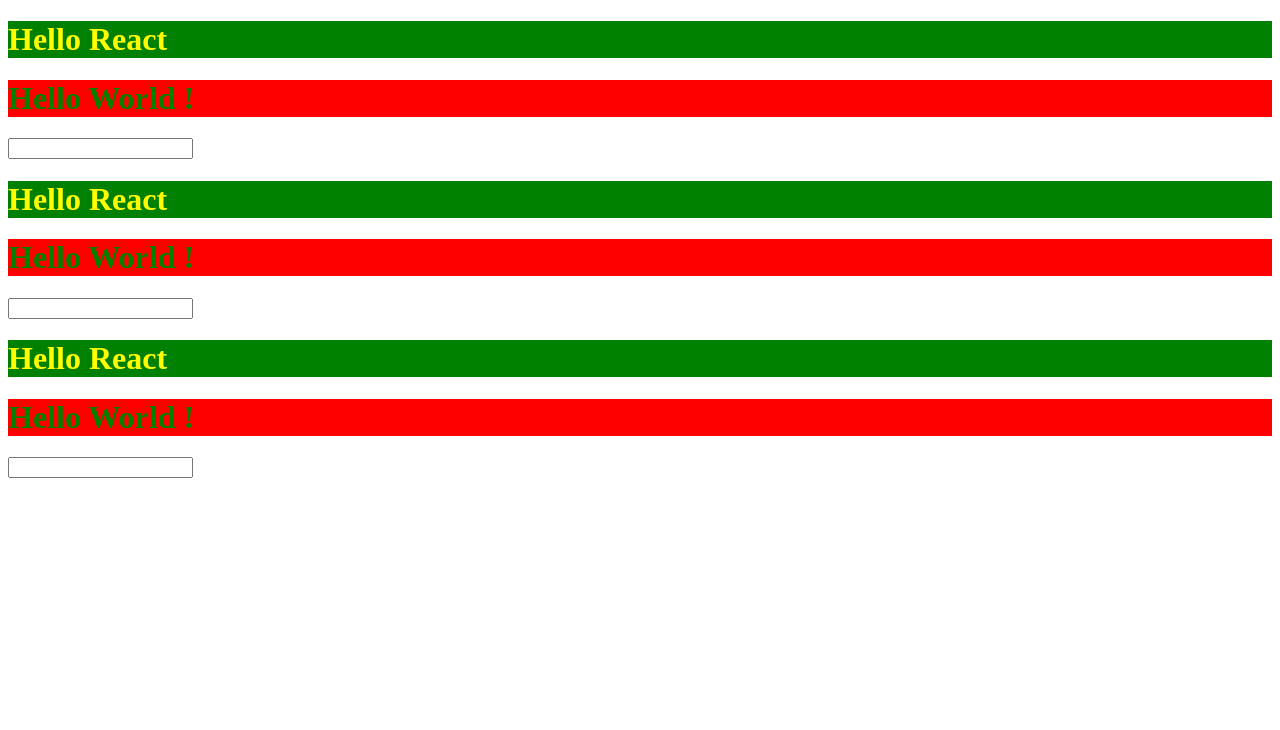
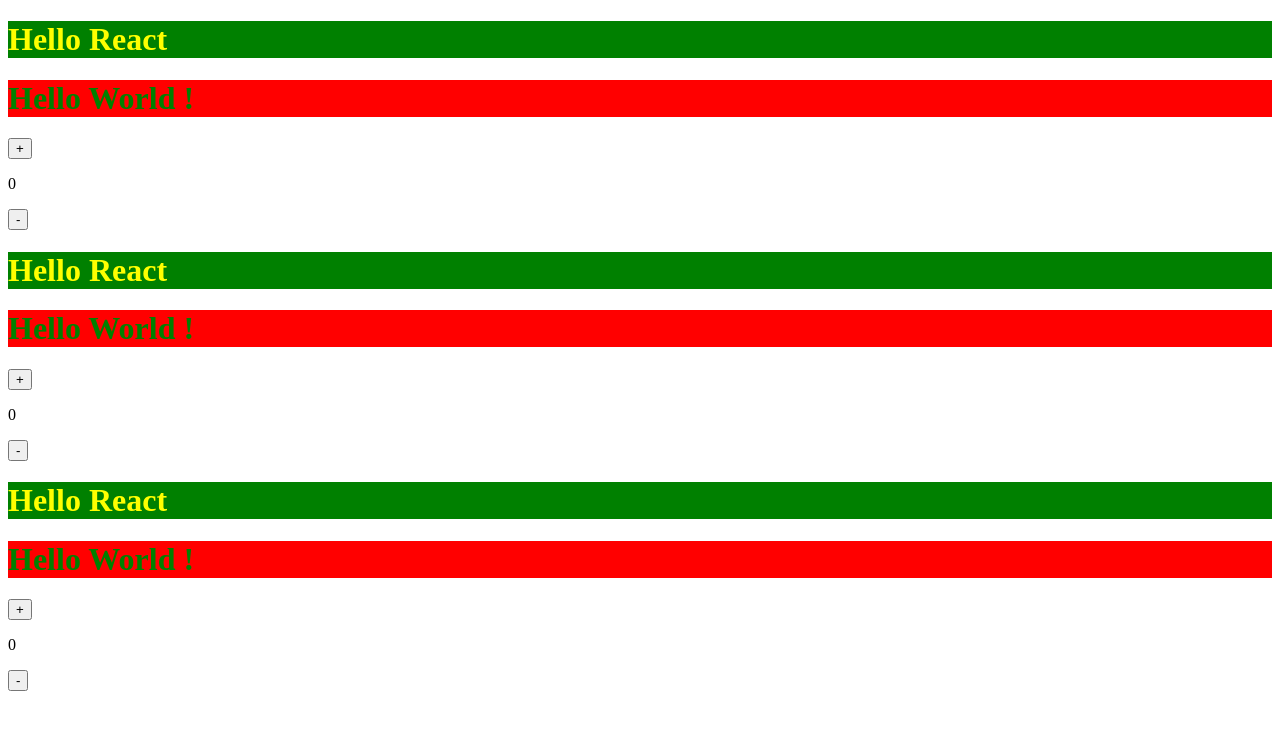
Before and after one commit to mirza450/Mirza_nordic, a React app: page / in a window 1280 px wide. Shown: the top 730 px of the page. Built offline with nearby package versions, Linux system fonts and the light colour scheme.

Commit message:
button adding

```diff
--- a/src/app.js
+++ /dev/null
@@ -1,3 +0,0 @@
- export function counter(){
-    return "hello";
- }
--- /dev/null
+++ b/src/app.jsx
@@ -0,0 +1,33 @@
+import React from 'react';
+
+const red1="red";
+const yellow1="yellow";
+const blue1 ="green";
+let counter=0;
+function App(){
+    return (
+    <>
+    <div>
+    <h1
+    style={{
+        backgroundColor:blue1,
+        color:yellow1,
+    }} >Hello React </h1>
+    <h1
+    style={{
+        backgroundColor:red1,
+        color:blue1
+    }}>Hello World !</h1>
+    </div>
+    <div>
+        <button type='button' onClick={()=>{counter=counter+1;
+        console.log(counter)}}>+</button>
+        <p >{counter}</p>
+        <button type='button' onClick={()=>{counter=counter-1;
+        console.log(counter)}} > - </button>
+    </div>
+    </>
+    );
+}
+
+export default App;
--- a/src/index.jsx
+++ b/src/index.jsx
@@ -1,34 +1,12 @@
-import React, { Fragment } from 'react';
+import React from 'react';
 import { createRoot } from 'react-dom/client';
-const red1="red";
-const yellow1="yellow";
-const blue1 ="green";
-function App(){
-    return (
-    <Fragment>
-    <div>
-    <h1
-    style={{
-        backgroundColor:blue1,
-        color:yellow1,
-    }} >Hello React </h1>
-    <h1
-    style={{
-        backgroundColor:red1,
-        color:blue1
-    }}>Hello World !</h1>
-    </div>
-    <div>
-    <input type="text"/>
-    </div>
-    </Fragment>
-    );
-}
+import App from './app';
+
 
 const container = document.getElementById('root');
 const root = createRoot(container); // createRoot(container!) if you use TypeScript
 root.render(<>
-<App />
-<App />
-<App />
+<App name="Mirza" />
+<App name="Virat" />
+<App name="Alam"/>
 </>);
--- a/webpack.config.js
+++ b/webpack.config.js
@@ -7,14 +7,21 @@ module.exports = {
     path: path.resolve(__dirname, 'dist'),
     filename: 'main.js',
   },
-  mode:"development",
-
+  mode: 'development',
+  resolve: {
+    extensions: ['.js', '.jsx', '.json'],
+  },
   module: {
     rules: [
       {
         test: /\.jsx?$/,
         exclude: /node_modules/,
         use: 'babel-loader',
+      },
+      {
+        test: /\.css$/,
+        exclude: /node_modules/,
+        use: ['style-loader', 'css-loader', 'postcss-loader'],
       },
     ],
   },
@@ -24,4 +31,8 @@ module.exports = {
       filename: 'index.html',
     }),
   ],
+  devServer: {
+    port: 3000,
+    open: true,
+  },
 };
```
Also changed, not shown: 1 other file (tests, documents, lock files or other folders).
